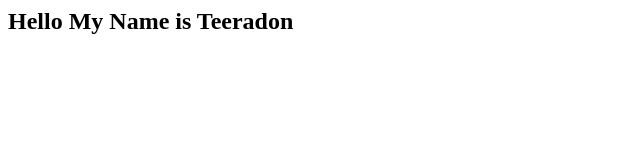
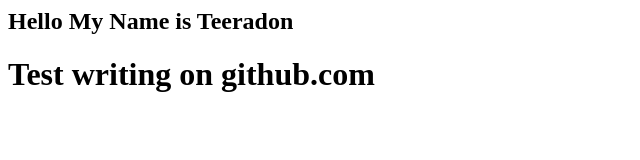
Before and after one commit to teeradona/teeradona.github.io, a plain HTML site: page index.html in a window 1280 px wide. Shown: the whole page, without its empty margins (0-640 px from the left). Drawn offline with Linux system fonts and the light colour scheme.

Commit message:
New Testing Text

```diff
--- a/index.html
+++ b/index.html
@@ -1,6 +1,6 @@
 <html>
 <h2> Hello  My Name is Teeradon </h2>
-
+  <h1> Test writing on github.com </h1>
 
 
 
```
